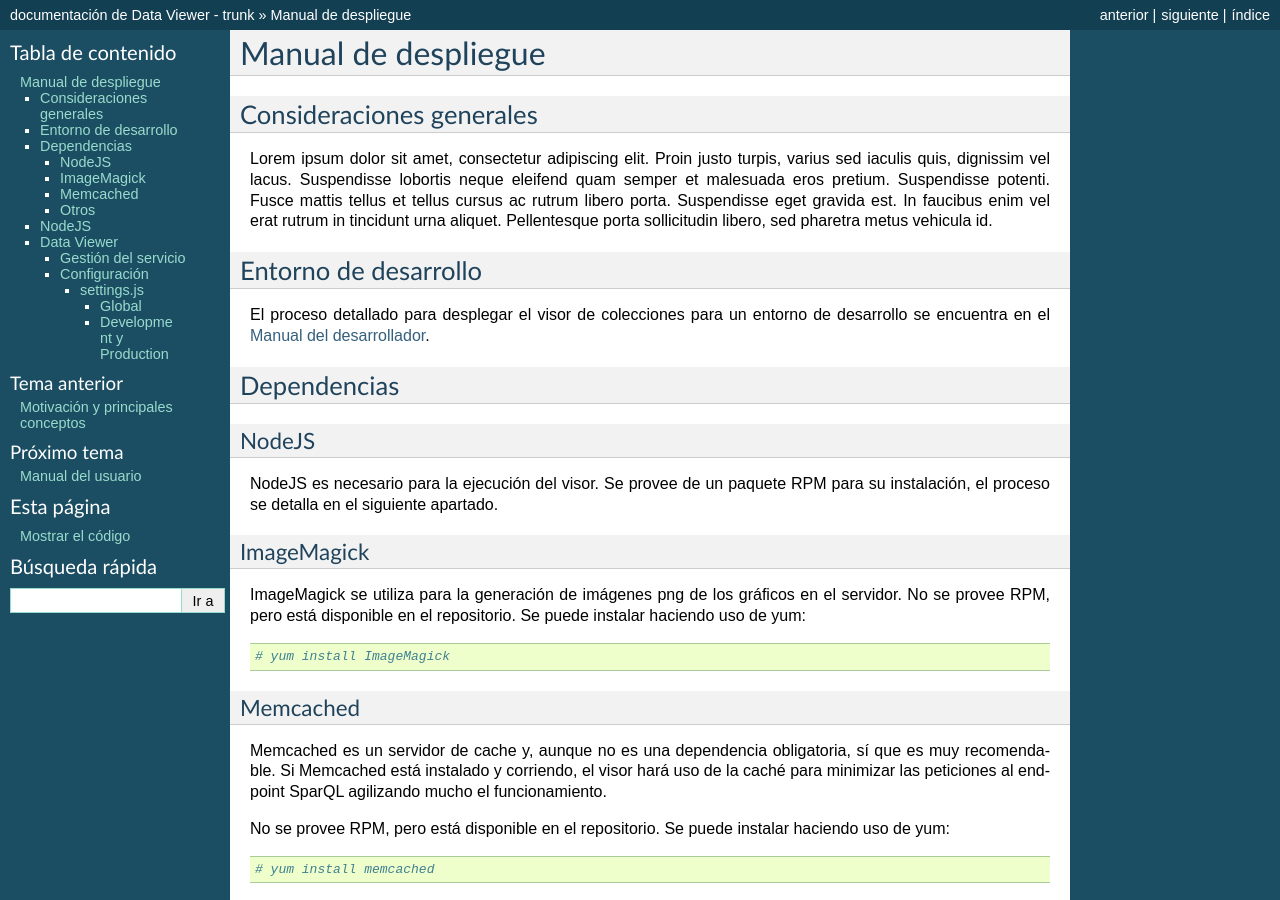
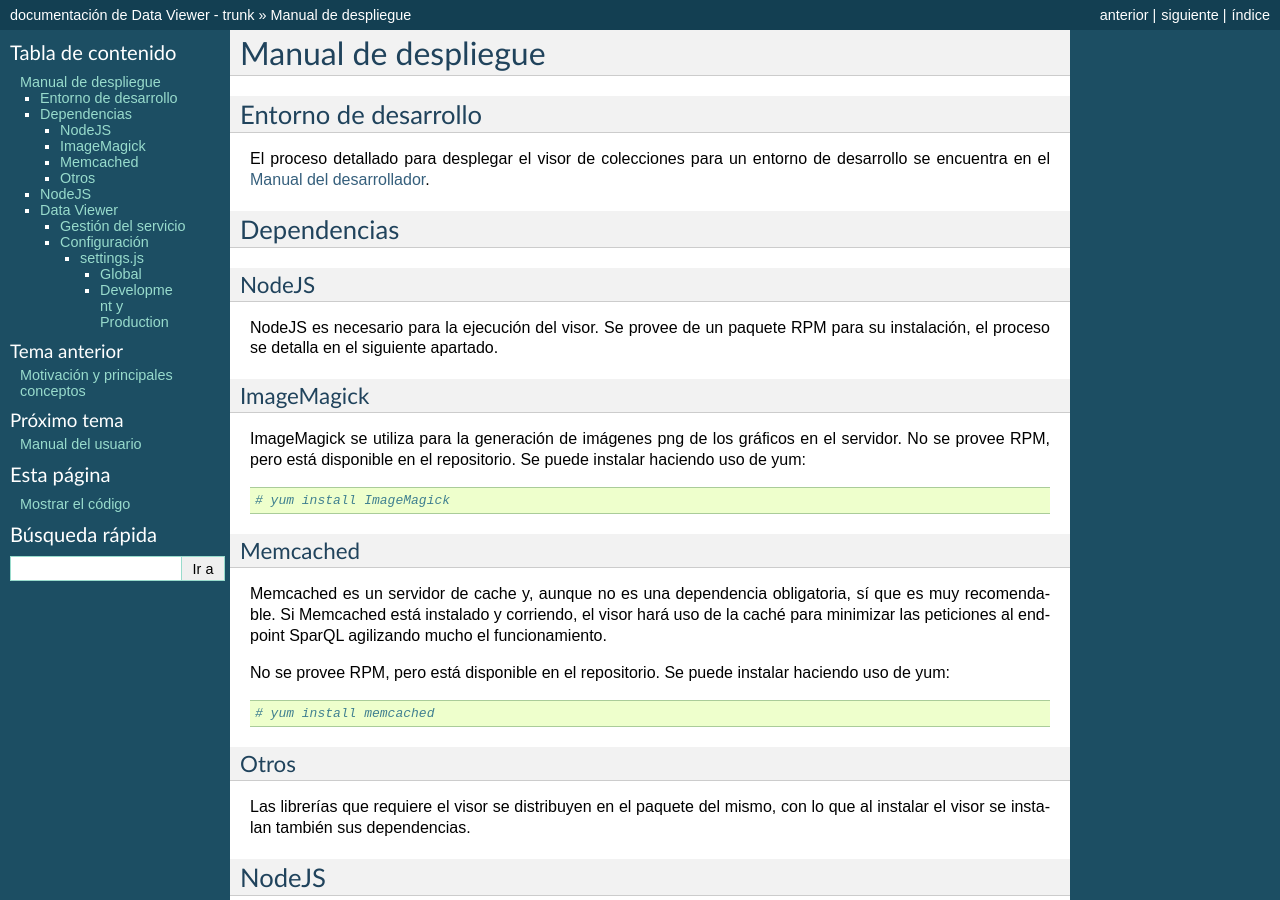
Before and after one commit to Yaco-Sistemas/gorql-viewer, a Sphinx documentation site: the page built from docs/source/deployment.rst, in a window 1280 px wide and 900 px high. Built offline with Sphinx 7.4.7, drawn with Linux system fonts in a browser that asks for light colours.

Commit message:
Ver #42 Elimino la sección de consideraciones generales

```diff
--- a/docs/source/deployment.rst
+++ b/docs/source/deployment.rst
@@ -1,16 +1,6 @@
 ====================
 Manual de despliegue
 ====================
-
-Consideraciones generales
-=========================
-
-Lorem ipsum dolor sit amet, consectetur adipiscing elit. Proin justo turpis,
-varius sed iaculis quis, dignissim vel lacus. Suspendisse lobortis neque
-eleifend quam semper et malesuada eros pretium. Suspendisse potenti. Fusce
-mattis tellus et tellus cursus ac rutrum libero porta. Suspendisse eget gravida
-est. In faucibus enim vel erat rutrum in tincidunt urna aliquet. Pellentesque
-porta sollicitudin libero, sed pharetra metus vehicula id.
 
 Entorno de desarrollo
 =====================
```
